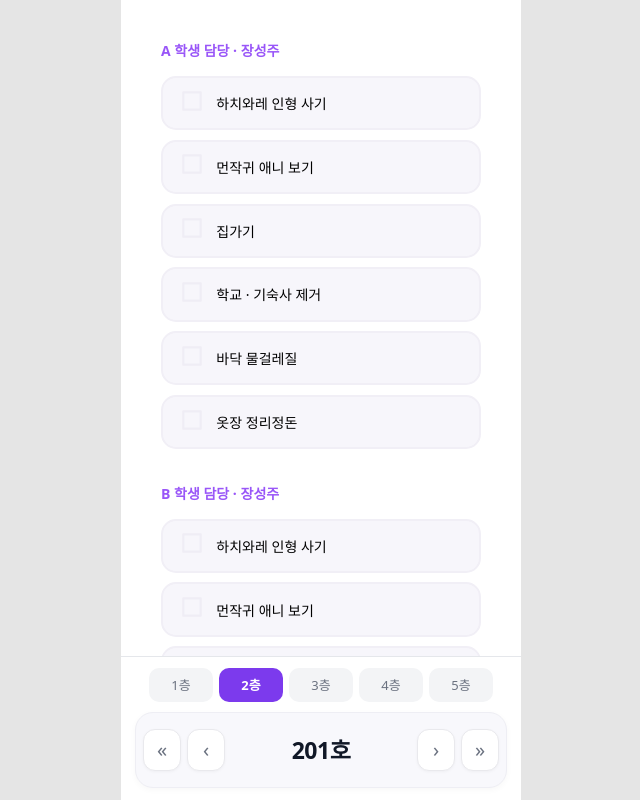
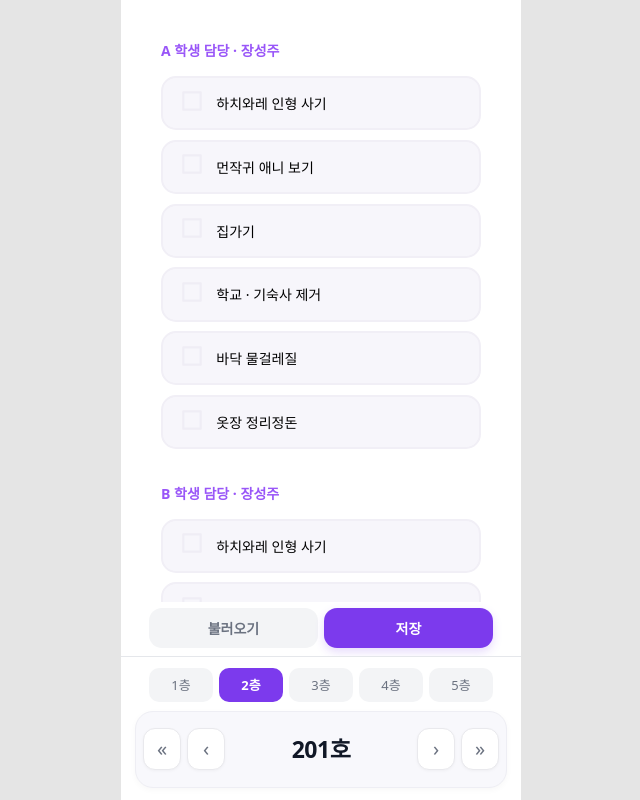
Before and after one commit to 12th-DHC/dhc-fe, a React (Vite) app in the folder apps/admin_pwa/: page /main in a window 1280 px wide. Shown: the whole page, without its empty margins (319-959 px from the left). Built offline with nearby package versions, Linux system fonts and the light colour scheme; a web font is replaced by a local one.

Commit message:
fix(admin_pwa): 일정 날짜에 체크한 항목들은 당일 자정 12시까지 유지되도록 로컬스토리지 수정

```diff
--- a/apps/admin_pwa/src/components/Navbar.tsx
+++ b/apps/admin_pwa/src/components/Navbar.tsx
@@ -22,7 +22,7 @@ const NavbarBox = styled.nav`
   border-top: 1px solid #e5e7eb;
   display: flex;
   flex-direction: column;
-  gap: 10px;
+  gap: 8px;
   background-color: #ffffff;
 `;
 
--- a/apps/admin_pwa/src/pages/Main.tsx
+++ b/apps/admin_pwa/src/pages/Main.tsx
@@ -1,4 +1,5 @@
 import { useEffect, useState } from 'react';
+import styled from '@emotion/styled';
 import StudentCheckBox from '../components/StudentCheckBox';
 import { PageBox, ScrollBox } from '../styles/Box.style';
 import Navbar from '../components/Navbar';
@@ -8,6 +9,82 @@ type StatusTuple = [boolean, boolean, boolean, boolean, boolean, boolean];
 const ScrollBoxStyle = {
     marginTop: "10%",
 }
+
+const SaveActionBar = styled.div`
+  width: 100%;
+  flex-shrink: 0;
+  box-sizing: border-box;
+  padding: 6px 14px 8px;
+  background-color: #ffffff;
+  display: flex;
+  justify-content: center;
+`;
+
+const SaveButtonBox = styled.div`
+  width: 100%;
+  max-width: 344px;
+  display: flex;
+  gap: 6px;
+`;
+
+const LoadButton = styled.button`
+  flex: 1;
+  height: 40px;
+  border: none;
+  border-radius: 13px;
+  background-color: #f3f4f6;
+  color: #6b7280;
+  font-size: 14px;
+  font-weight: 800;
+  cursor: pointer;
+  transition:
+    background-color 0.15s ease,
+    color 0.15s ease,
+    transform 0.12s ease;
+
+  &:hover {
+    background-color: #ededf0;
+    color: #4b5563;
+  }
+
+  &:active {
+    transform: scale(0.97);
+  }
+`;
+
+const SaveButton = styled.button`
+  flex: 1;
+  height: 40px;
+  border: none;
+  border-radius: 13px;
+  background-color: #7c3aed;
+  color: #ffffff;
+  font-size: 14px;
+  font-weight: 800;
+  cursor: pointer;
+  box-shadow: 0 4px 10px rgba(124, 58, 237, 0.18);
+  transition:
+    background-color 0.15s ease,
+    box-shadow 0.15s ease,
+    transform 0.12s ease;
+
+  &:hover {
+    background-color: #6d28d9;
+    box-shadow: 0 6px 14px rgba(124, 58, 237, 0.24);
+  }
+
+  &:active {
+    transform: scale(0.97);
+  }
+
+  &:disabled {
+    background-color: #d8d2e8;
+    color: #8f87a3;
+    cursor: not-allowed;
+    box-shadow: none;
+    transform: none;
+  }
+`;
 
 const RoomData = {
   1: [
@@ -37,14 +114,47 @@ const RoomData = {
   ]
 };
 
+function setDailyStorage(key: string, value: Set<string>) {
+  const date = new Date();
+  date.setHours(24, 0, 0, 0);
+
+  const data = JSON.stringify({
+    value: [...value], // Set은 JSON에서 저장이 되지 않음, 배열로 저장
+    expiresAt: date.getTime(),
+  });
+
+  localStorage.setItem(key, data);
+}
+
+function getDailyStorage(key: string): Set<string> | null {
+  if (typeof window === 'undefined') return null;
+
+  const stored = localStorage.getItem(key);
+
+  if (!stored) return null;
+
+  const data = JSON.parse(stored);
+
+  if (Date.now() >= data.expiresAt) {
+    localStorage.removeItem(key);
+    return null;
+  }
+
+  return new Set(data.value);
+}
+
+const selectedBoxKey = "selectedData";
+
 function HomePage() {
+  const isSaveDisabled = false;
+
   const [currentStatusA, setCurrentStatusA] = useState<StatusTuple>([false, false, false, false, false, false]);
   const [currentStatusB, setCurrentStatusB] = useState<StatusTuple>([false, false, false, false, false, false]);
 
   const [currentFloor, setCurrentFloor] = useState<keyof typeof RoomData>(2);
   const [currentRoomIdx, setCurrentRoomIdx] = useState<number>(0);
 
-  const [selectedBox, setSelectedBox] = useState<Set<string>>(new Set());
+  const [selectedBox, setSelectedBox] = useState<Set<string>>(() => getDailyStorage(selectedBoxKey) ?? new Set());
 
   useEffect(() => {
     const a: StatusTuple = [false, false, false, false, false, false];
@@ -66,20 +176,21 @@ function HomePage() {
     alpha: string,
     status: boolean
   ) => {
-    if (status === true) {
-      setSelectedBox(prev => {
-        const next = new Set(prev);
-        next.add(`${room}-${alpha}-${idx}`);
-        return next;
-      });
-    } else {
-      setSelectedBox(prev => {
-        const next = new Set(prev);
-        next.delete(`${room}-${alpha}-${idx}`);
-        return next;
-      });
-    }
-  }
+    setSelectedBox(prev => {
+      const next = new Set(prev);
+      const key = `${room}-${alpha}-${idx}`;
+
+      if (status) {
+        next.add(key);
+      } else {
+        next.delete(key);
+      }
+
+      setDailyStorage(selectedBoxKey, next);
+
+      return next;
+    });
+  };
 
   return (
     <PageBox>
@@ -87,6 +198,16 @@ function HomePage() {
         <StudentCheckBox status={currentStatusA} alpha={"A"} name={"장성주"} room={RoomData[currentFloor][currentRoomIdx]} changeCheck={changeCheck}/>
         <StudentCheckBox status={currentStatusB} alpha={"B"} name={"장성주"} room={RoomData[currentFloor][currentRoomIdx]} changeCheck={changeCheck}/>
       </ScrollBox>
+      <SaveActionBar>
+        <SaveButtonBox>
+          <LoadButton type="button">
+            불러오기
+          </LoadButton>
+          <SaveButton type="button" disabled={isSaveDisabled}>
+            저장
+          </SaveButton>
+        </SaveButtonBox>
+      </SaveActionBar>
       <Navbar floor={currentFloor} setFloor={setCurrentFloor} roomIdx={currentRoomIdx} setRoomIdx={setCurrentRoomIdx} floorRooms={RoomData[currentFloor]}/>
     </PageBox>
   )
```
